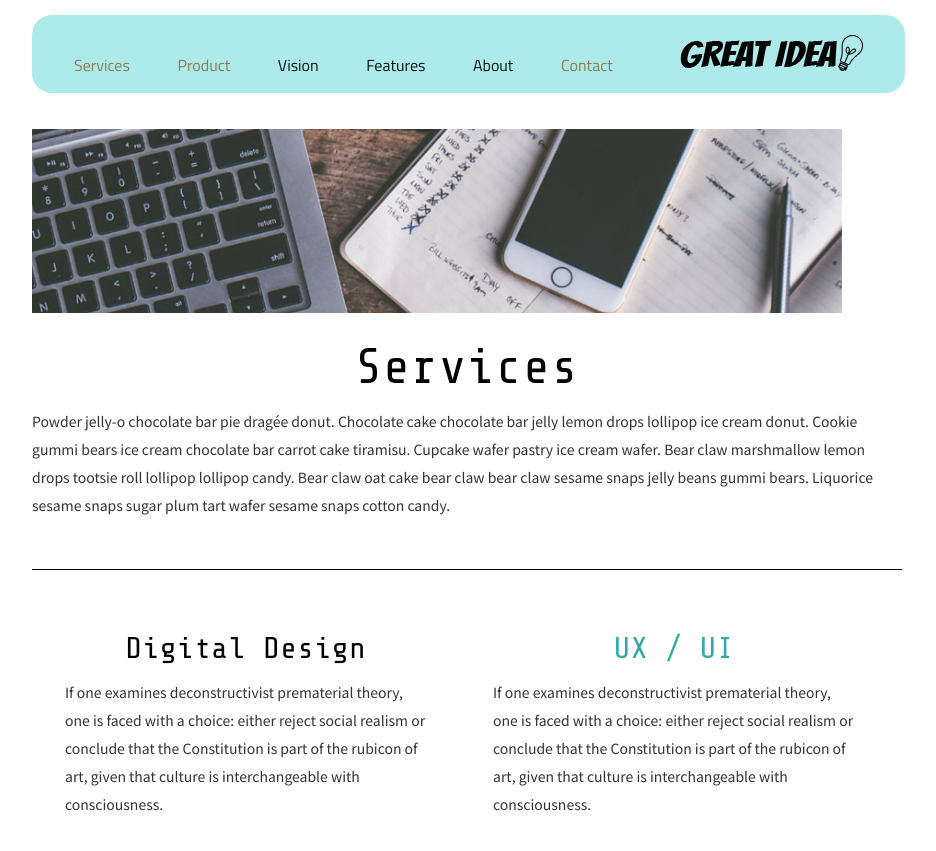
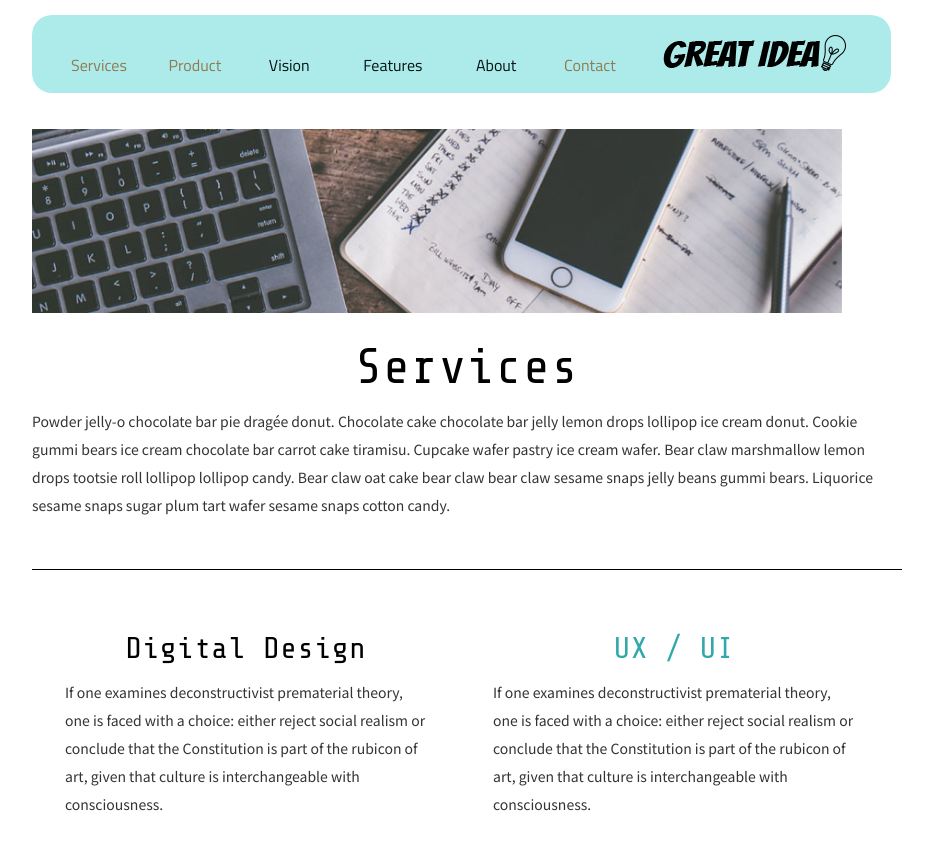
Before and after one commit to jasheloper/User-Interface-Services-Page-Project, a website: page services.html in a window 1280 px wide. Shown: the top 851 px of the page, without its empty margins (173-1109 px from the left). Drawn offline with nearby package versions, Linux system fonts and the light colour scheme.

Commit message:
adjusted nav

```diff
--- a/great-idea/css/index.css
+++ b/great-idea/css/index.css
@@ -89,7 +89,7 @@ nav {
 
 
 .container nav a {
-	padding: 17px;
+	padding: 25px;
 	box-sizing: border-box;
 	text-decoration: none;
 	color: #051414;
@@ -99,9 +99,6 @@ nav a:hover {
 	color: white;
 }
 
-.logo {
-	padding-left: 10px;
-}
 
 .home-page {
 	position: fixed;
--- a/services.css
+++ b/services.css
@@ -82,8 +82,7 @@ nav {
 
 
 .container nav a {
-	margin: 2px;
-	padding: 20px;
+	padding: 25px;
 	box-sizing: border-box;
 	text-decoration: none;
 	color: #051414;
@@ -93,9 +92,6 @@ nav a:hover {
 	color: white;
 }
 
-.logo {
-	padding-left: 20px;
-}
 
 .home-page {
 	position: fixed;
@@ -341,7 +337,7 @@ contact h3 {
 
 #contact {
 	margin: 2px;
-	padding: 20px;
+	padding: 17px;
 	color: rgb(145, 122, 82);
 }
 
```
